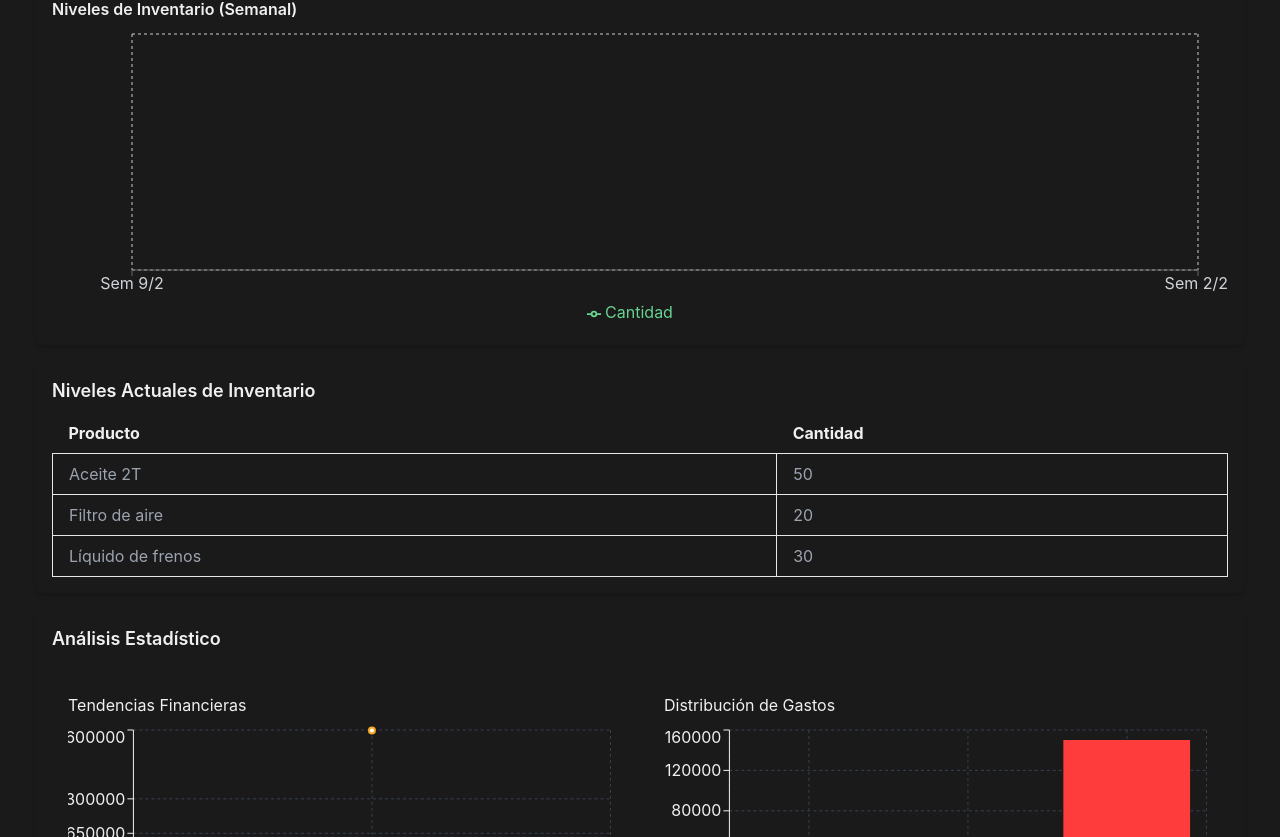
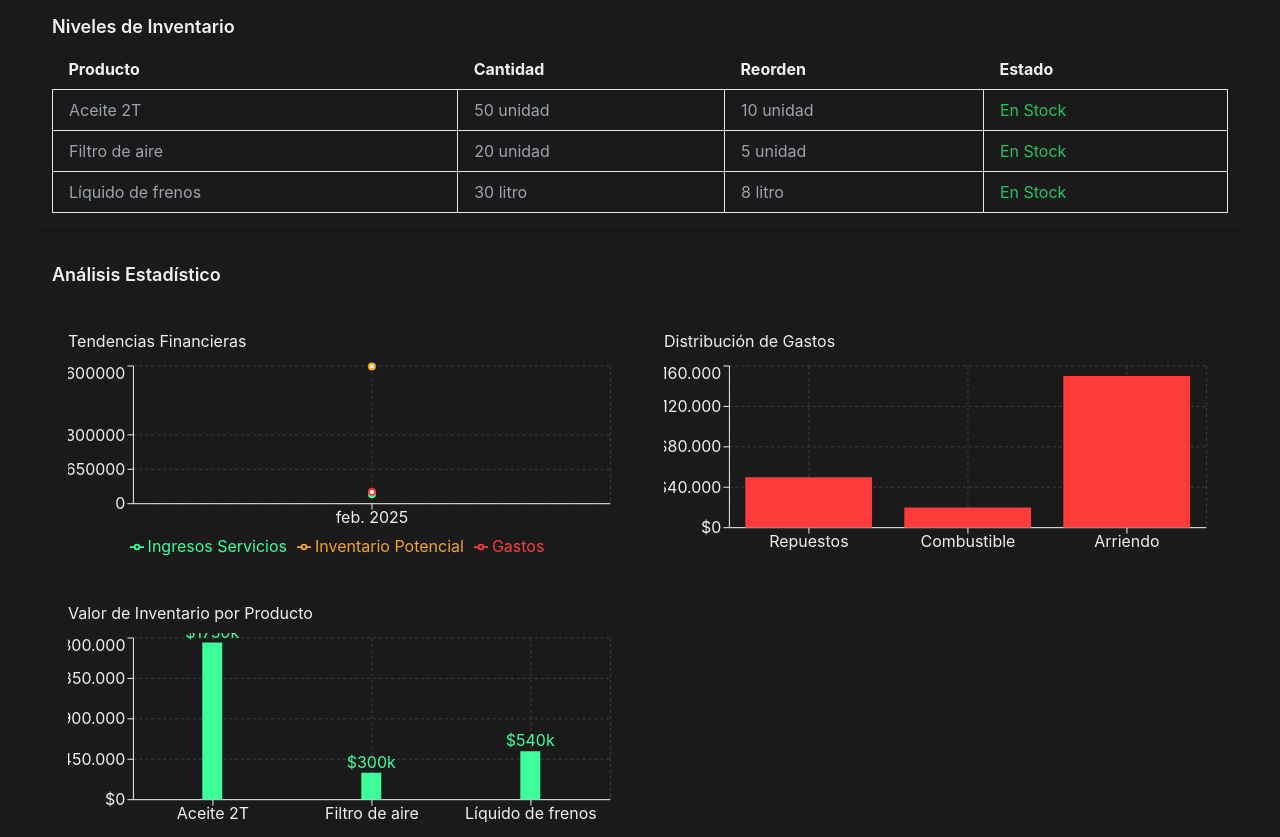
Before and after one commit to JohanRubioTi/crazy-house-app, a React (Vite) app: page / in a window 1280 px wide. Shown: the part 703-1540 px from the top of the page. Built offline with nearby package versions, Linux system fonts and the light colour scheme.

Commit message:
Initial commit from your app

```diff
--- a/src/components/DashboardCharts.jsx
+++ b/src/components/DashboardCharts.jsx
@@ -1,5 +1,5 @@
 import React from 'react';
-import { BarChart, Bar, LineChart, Line, PieChart, Pie, XAxis, YAxis, CartesianGrid, Tooltip, Legend, ResponsiveContainer } from 'recharts';
+import { BarChart, Bar, LineChart, Line, PieChart, Pie, XAxis, YAxis, CartesianGrid, Tooltip, Legend, ResponsiveContainer, Cell } from 'recharts';
 
 const DashboardCharts = ({ expenses, services, items }) => {
   // Process data for time-based charts (group by month)
@@ -70,12 +70,13 @@ const DashboardCharts = ({ expenses, services, items }) => {
     return acc;
   }, {});
 
-  // Process inventory data
-  const inventoryData = items.map(item => ({
+  // Process inventory data for value distribution
+  const inventoryValueData = items.map(item => ({
     name: item.name,
-    value: item.quantity,
-    color: item.quantity < item.restockQuantity ? '#ff3c3c' : '#3cff99'
+    value: item.quantity * item.priceSold, // Calculate total value for each item
+    fill: item.quantity < item.restockQuantity ? '#ff3c3c' : '#3cff99' // Keep color logic
   }));
+
 
   return (
     <div className="grid grid-cols-1 lg:grid-cols-2 gap-4 mt-4">
@@ -86,12 +87,12 @@ const DashboardCharts = ({ expenses, services, items }) => {
           <LineChart data={processTimeData()}>
             <CartesianGrid strokeDasharray="3 3" stroke="#374151" />
             <XAxis dataKey="month" stroke="#f0f0f0" />
-            <YAxis stroke="#f0f0f0" />
+            <YAxis stroke="#f0f0f0" stroke="#f0f0f0"/>
             <Tooltip
               contentStyle={{ backgroundColor: '#1a1a1a', border: 'none' }}
               formatter={(value) => `$${value.toLocaleString('es-CO')}`}
             />
-            <Legend />
+            <Legend wrapperStyle={{ color: '#f0f0f0' }}/>
             <Line
               type="monotone"
               dataKey="servicesRevenue"
@@ -124,7 +125,7 @@ const DashboardCharts = ({ expenses, services, items }) => {
           <BarChart data={Object.entries(expenseCategories).map(([name, value]) => ({ name, value }))}>
             <CartesianGrid strokeDasharray="3 3" stroke="#374151" />
             <XAxis dataKey="name" stroke="#f0f0f0" />
-            <YAxis stroke="#f0f0f0" />
+            <YAxis stroke="#f0f0f0" tickFormatter={(value) => `$${value.toLocaleString('es-CO')}`} />
             <Tooltip
               contentStyle={{ backgroundColor: '#1a1a1a', border: 'none' }}
               formatter={(value) => `$${value.toLocaleString('es-CO')}`}
@@ -138,31 +139,29 @@ const DashboardCharts = ({ expenses, services, items }) => {
         </ResponsiveContainer>
       </div>
 
-      {/* Inventory Pie Chart */}
+      {/* Inventory Value Distribution Bar Chart */}
       <div className="bg-dark-bg p-4 rounded-lg h-64">
-        <h3 className="text-light-text mb-2">Distribución de Inventario</h3>
+        <h3 className="text-light-text mb-2">Valor de Inventario por Producto</h3>
         <ResponsiveContainer width="100%" height="90%">
-          <PieChart>
-            <Pie
-              data={inventoryData}
-              dataKey="value"
-              nameKey="name"
-              cx="50%"
-              cy="50%"
-              outerRadius={80}
-              fill="#8884d8"
-              label={({ name, value }) => `${name}: ${value}`}
-            >
-              {inventoryData.map((entry, index) => (
-                <cell key={`cell-${index}`} fill={entry.color} />
-              ))}
-            </Pie>
+          <BarChart data={inventoryValueData}>
+            <CartesianGrid strokeDasharray="3 3" stroke="#374151" />
+            <XAxis dataKey="name" stroke="#f0f0f0" />
+            <YAxis stroke="#f0f0f0" tickFormatter={(value) => `$${value.toLocaleString('es-CO')}`} />
             <Tooltip
               contentStyle={{ backgroundColor: '#1a1a1a', border: 'none' }}
-              formatter={(value) => `${value} unidades`}
+              formatter={(value) => `$${value.toLocaleString('es-CO')}`}
             />
-            <Legend />
-          </PieChart>
+            <Bar
+              dataKey="value"
+              name="Valor Inventario"
+              barSize={20}
+              label={{ position: 'top', formatter: (value) => `$${(value/1000).toFixed(0)}k` }}
+            >
+              {inventoryValueData.map((entry, index) => (
+                <Cell key={`cell-${index}`} fill={entry.fill} />
+              ))}
+            </Bar>
+          </BarChart>
         </ResponsiveContainer>
       </div>
     </div>
--- a/src/components/MainPanel.jsx
+++ b/src/components/MainPanel.jsx
@@ -18,7 +18,6 @@ const MainPanel = ({ items, expenses: propExpenses, services: propServices, onUp
     const [earnings, setEarnings] = useState(0);
     const [totalExpenses, setTotalExpenses] = useState(0);
     const [chartData, setChartData] = useState([]);
-    const [inventoryChartData, setInventoryChartData] = useState([]);
     const [chartView, setChartView] = useState('weekly');
     const expenseCategories = ['Repuestos', 'Combustible', 'Arriendo', 'Salarios', 'Marketing', 'Otros'];
 
@@ -161,24 +160,10 @@ const MainPanel = ({ items, expenses: propExpenses, services: propServices, onUp
     useEffect(() => {
         if (chartView === 'weekly') {
             setChartData(generateWeeklyChartData(expenses, services));
-            if (items) {
-                const dummyInventoryData = items.map(item => ({
-                    date: Date.now() - (Math.random() * 604800000),
-                    quantity: item.quantity + Math.floor(Math.random() * 20) - 10,
-                }));
-                setInventoryChartData(generateWeeklyChartData(dummyInventoryData, [])); // Inventory chart only needs quantity, services not relevant here
-            }
         } else {
             setChartData(generateMonthlyChartData(expenses, services));
-            if (items) {
-                const dummyInventoryData = items.map(item => ({
-                    date: Date.now() - (Math.random() * 2592000000),
-                    quantity: item.quantity + Math.floor(Math.random() * 50) - 25,
-                }));
-                setInventoryChartData(generateMonthlyChartData(dummyInventoryData, [])); // Inventory chart only needs quantity, services not relevant here
-            }
         }
-    }, [expenses, services, items, chartView]);
+    }, [expenses, services, chartView]);
 
 
     const addExpense = () => {
@@ -313,48 +298,39 @@ const MainPanel = ({ items, expenses: propExpenses, services: propServices, onUp
                         <Line type="monotone" dataKey="gastos" stroke="#e74c3c" name="Gastos" />
                     </LineChart>
                 </ResponsiveContainer>
-
-                <h3 className="text-md font-semibold text-light-text mt-8 mb-2">Niveles de Inventario ({chartView === 'weekly' ? 'Semanal' : 'Mensual'})</h3>
-                <ResponsiveContainer width="100%" height={300}>
-                    <LineChart data={inventoryChartData} margin={{ top: 5, right: 30, left: 20, bottom: 5 }}>
-                        <CartesianGrid strokeDasharray="3 3" />
-                        <XAxis dataKey="name" tick={{ fill: '#d1d5db' }} />
-                        <YAxis tick={{ fill: '#d1d5db' }} />
-                        <Tooltip
-                          contentStyle={{ backgroundColor: '#4a5568', color: '#cbd5e0' }}
-                          itemStyle={{ color: '#cbd5e0' }}
-                        />
-                        <Legend wrapperStyle={{ color: '#d1d5db' }}
-                                formatter={(value) => {
-                                    if (value === 'quantity') return 'Cantidad';
-                                    return value;
-                                }}/>
-                        <Line type="monotone" dataKey="quantity" stroke="#68d391" name="Cantidad" />
-                    </LineChart>
-                </ResponsiveContainer>
             </div>
 
-            {/* Current Inventory Levels */}
-            {/* ... (rest of the component remains unchanged) */}
-             <div className="bg-dark-bg p-4 rounded-lg shadow-md mb-4">
-                <h2 className="text-lg font-semibold text-light-text mb-2">Niveles Actuales de Inventario</h2>
+            {/* Dynamic Inventory Levels Display */}
+            <div className="bg-dark-bg p-4 rounded-lg shadow-md mb-4">
+                <h2 className="text-lg font-semibold text-light-text mb-2">Niveles de Inventario</h2>
                 <table className="w-full">
                     <thead>
                         <tr className="text-light-text">
                             <th className="px-4 py-2 text-left">Producto</th>
                             <th className="px-4 py-2 text-left">Cantidad</th>
+                            <th className="px-4 py-2 text-left">Reorden</th>
+                            <th className="px-4 py-2 text-left">Estado</th>
                         </tr>
                     </thead>
                     <tbody>
                         {items && items.map(item => (
                             <tr key={item.id} className="text-gray-400">
                                 <td className="border px-4 py-2">{item.name}</td>
-                                <td className="border px-4 py-2">{item.quantity}</td>
+                                <td className="border px-4 py-2">{item.quantity} {item.unitType}</td>
+                                <td className="border px-4 py-2">{item.restockQuantity} {item.unitType}</td>
+                                <td className="border px-4 py-2">
+                                    {item.quantity < item.restockQuantity ? (
+                                        <span className="text-red-500">Bajo Stock</span>
+                                    ) : (
+                                        <span className="text-green-500">En Stock</span>
+                                    )}
+                                </td>
                             </tr>
                         ))}
                     </tbody>
                 </table>
             </div>
+
 
             {/* Statistical Analysis */}
             <StatisticsPanel items={items} expenses={expenses} services={services} />
```
